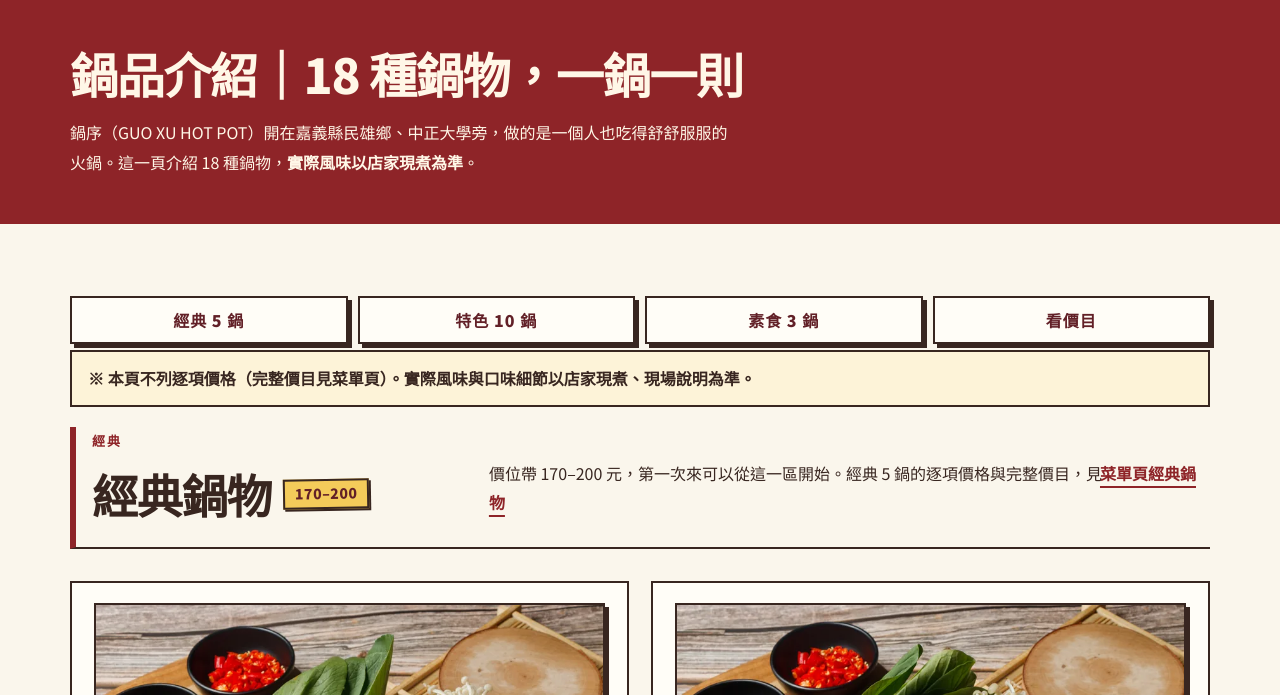
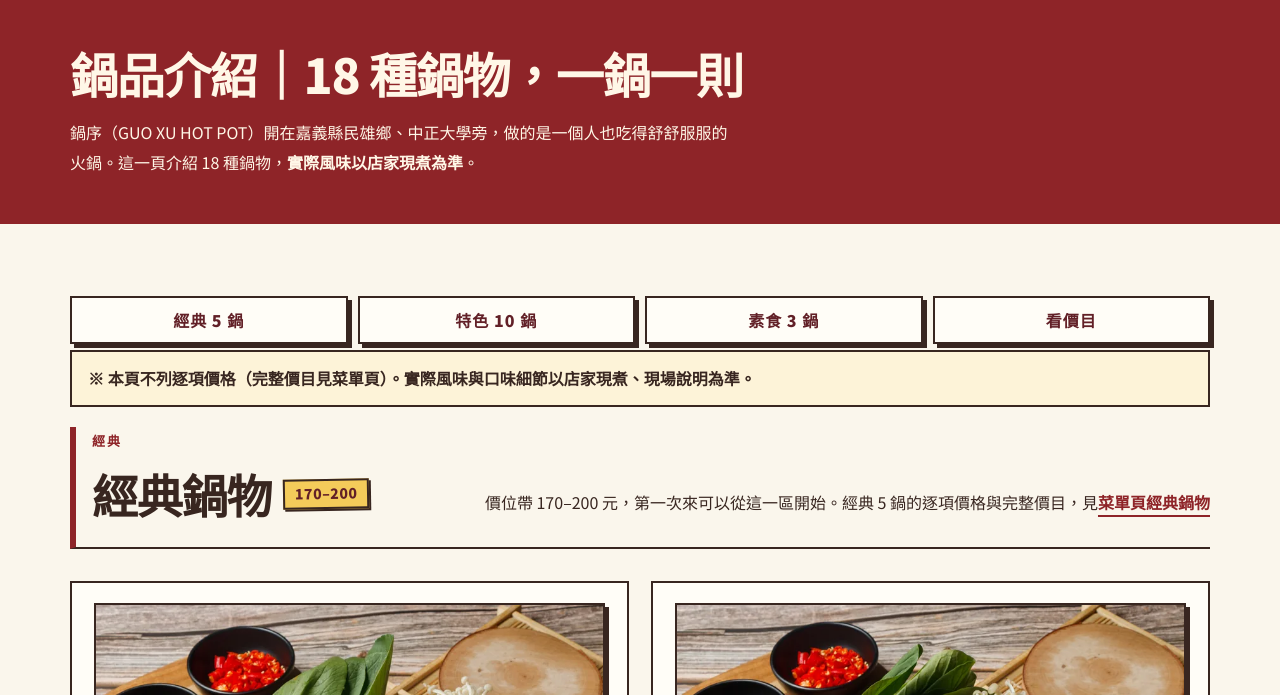
Before and after one commit to 2026xenia/guoxu-hotpot, a plain HTML site: page pot.html in a window 1280 px wide. Shown: the part 105-800 px from the top of the page. Drawn offline with Linux system fonts and the light colour scheme.

Commit message:
fix: 內文 inline 連結修正（box-decoration-break、移除黃底 hover）
行內連結不再用 padding-block:14px 虛撐觸控區（hover 亮黃底會遮蓋上下行文字），改為水平 3px 內距＋margin 對稱抵消；跨行片段以 box-decoration-break:clone 各自完整呈現內距與下劃線。

依 WCAG 2.5.8 inline 例外，行內連結不強求 44px 觸控目標；全域 a:focus-visible 3px 紅框保留鍵盤可見性。

hover 亮黃紙底移除（內文連結為附註性質）；亮黃 hover 僅保留 a.board-row、.menu-shortcut a、.faq-item summary 等區塊連結。

DESIGN.md：內文 inline 連結條目同步改寫（無 hover 底色、box-decoration-break、inline 例外、11-12 觸控區記錄作廢）。

```diff
--- a/styles.css
+++ b/styles.css
@@ -434,21 +434,24 @@ details.faq-item summary:focus-visible{outline:3px solid var(--red);outline-offs
 
 @media(max-width:920px){.platter-grid{grid-template-columns:repeat(2,1fr)}}
 @media(max-width:680px){.platter-grid{grid-template-columns:repeat(2,1fr);gap:10px}}
-/* 2026-11-12 追加：內文 inline 連結觸控區（不影響行距，純擴充可點範圍） */
-.ink-link{padding-block:14px;margin-inline:-2px}
+/* ============ 2026-11-13 修正：內文 inline 連結底部對齊與觸控區 ============
+   移除 2026-11-12 的 padding-block:14px——行內元素 padding 不擴行高
+   卻撐大 hover 底色，會遮蓋上下行文字；行內連結依 WCAG 2.5.8 inline
+   例外不需 44px 觸控目標。保留 3px 水平內距（box-decoration-break:clone），
+   跨行時每行片段各自完整呈現、不再孤字落單醜化。 */
+.ink-link{padding-inline:3px;margin-inline:-3px;box-decoration-break:clone;-webkit-box-decoration-break:clone}
 
 .footer-logo{min-height:44px}
 
 /* ============================================================
-   2026-11-12 追加：內文連結底線改用 text-decoration
-   問題：.ink-link 用 border-bottom 2px 畫線，又用 padding-block
-   擴觸控區，線會被畫在 padding 下緣、離字形太遠（「底線跑掉」）。
-   text-decoration 貼著字形畫、與 padding 無關，觸控區不受影響。
+   2026-11-12 起：內文連結底線改用 text-decoration
+   border-bottom 畫線離字形太遠。text-decoration 貼著字形畫。
+   2026-11-13 修正：觸控區改為水平 3px（box-decoration-break:clone），
+   不再用 padding-block 擴垂直觸控。
    ============================================================ */
 .ink-link{border-bottom:0;text-decoration:underline;text-decoration-thickness:2px;text-underline-offset:6px;text-decoration-color:var(--red)}
 
-/* hover 統一：內文連結給亮黃紙底 */
-.ink-link:hover{background:var(--highlight)}
+/* 2026-11-13：內文 inline 連結移除 hover 底色（附註性質，不給黃底；區塊連結才保留 hover 亮黃） */
 /* ============ 2026-11-13 追加：可及性 ============ */
 main:focus-visible{outline:3px solid var(--red);outline-offset:-3px}
 .header-cta{min-height:44px}
```
Also changed, not shown: 1 other file.
